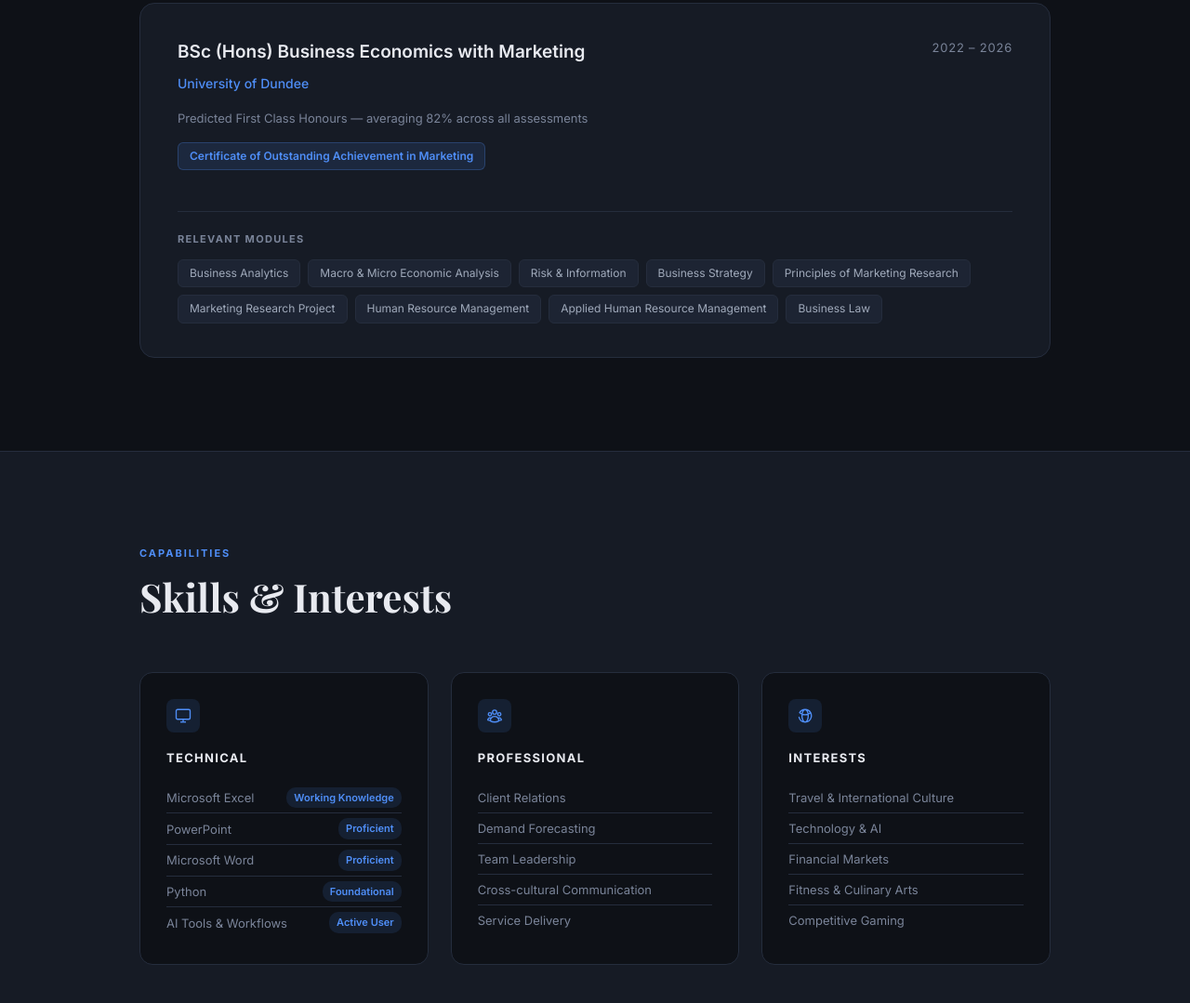
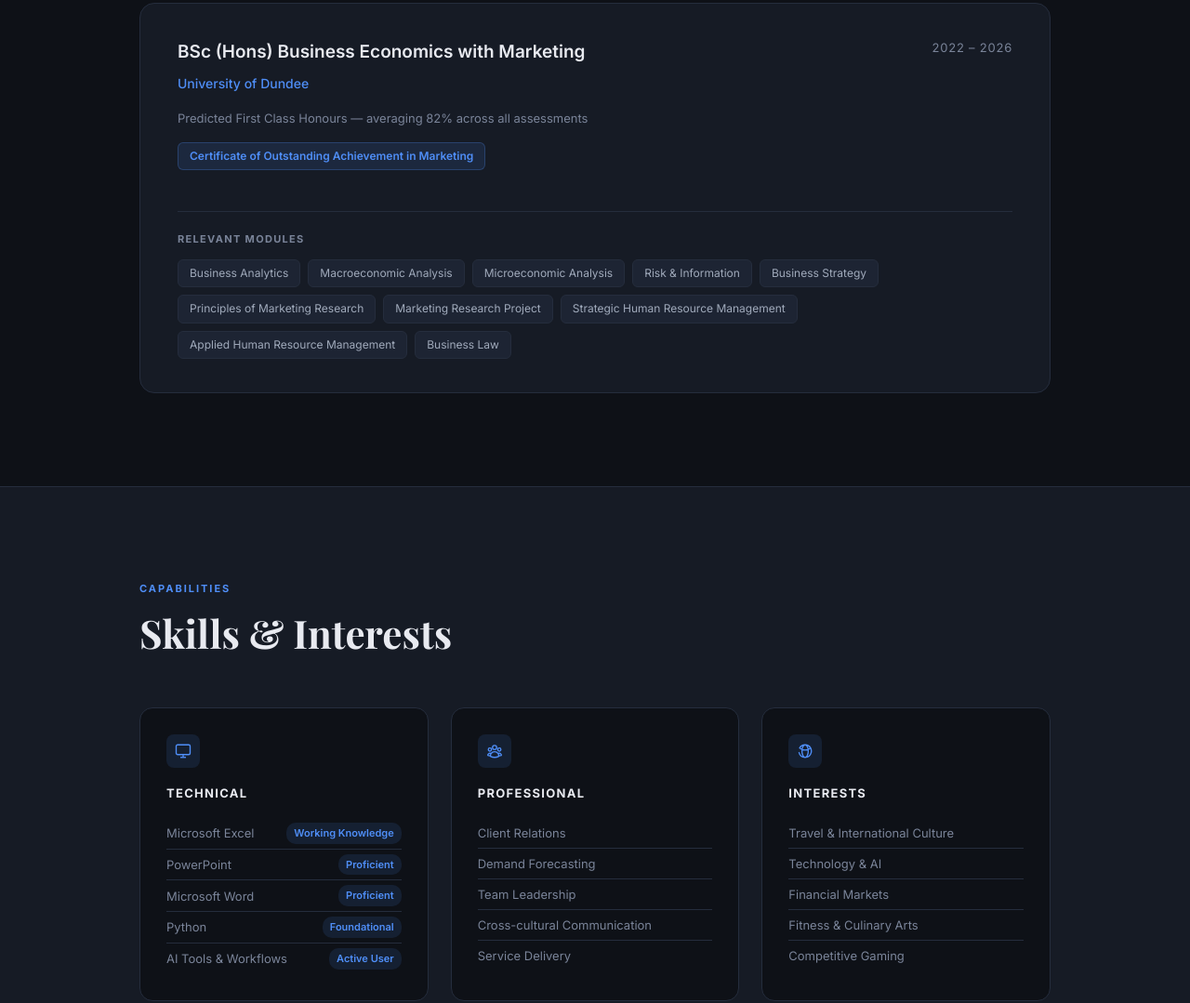
Before and after one commit to jacksbrady16-rgb/jack-brady-cv, a plain HTML site: page index.html in a window 1280 px wide. Shown: the part 2878-3957 px from the top of the page at 93% size. Drawn offline with nearby package versions, Linux system fonts and the light colour scheme.

Commit message:
Add files via upload

```diff
--- a/index.html
+++ b/index.html
@@ -694,12 +694,13 @@
       <div class="edu-modules-label">Relevant Modules</div>
       <div class="module-tags">
         <span class="module-tag">Business Analytics</span>
-        <span class="module-tag">Macro &amp; Micro Economic Analysis</span>
+        <span class="module-tag">Macroeconomic Analysis</span>
+        <span class="module-tag">Microeconomic Analysis</span>
         <span class="module-tag">Risk &amp; Information</span>
         <span class="module-tag">Business Strategy</span>
         <span class="module-tag">Principles of Marketing Research</span>
         <span class="module-tag">Marketing Research Project</span>
-        <span class="module-tag">Human Resource Management</span>
+        <span class="module-tag">Strategic Human Resource Management</span>
         <span class="module-tag">Applied Human Resource Management</span>
         <span class="module-tag">Business Law</span>
       </div>
```
